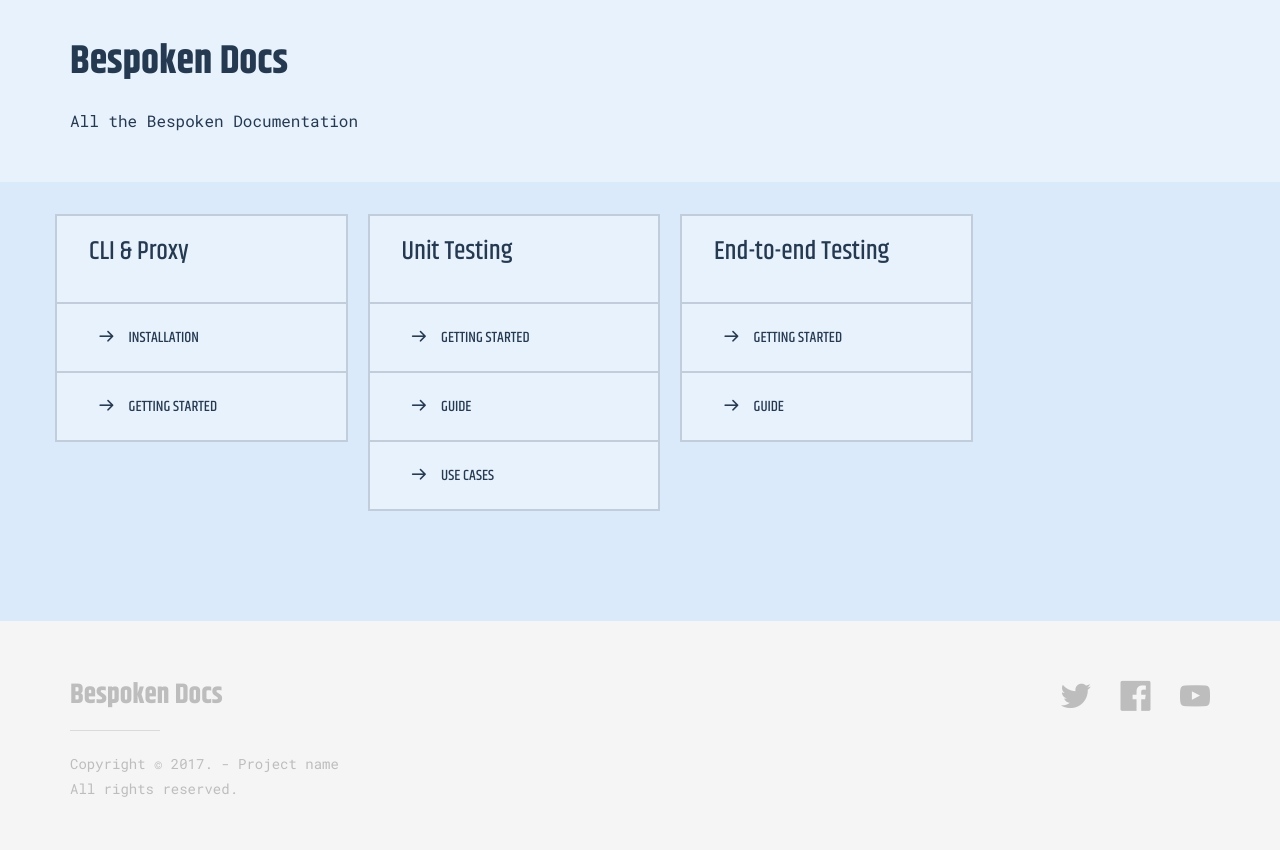
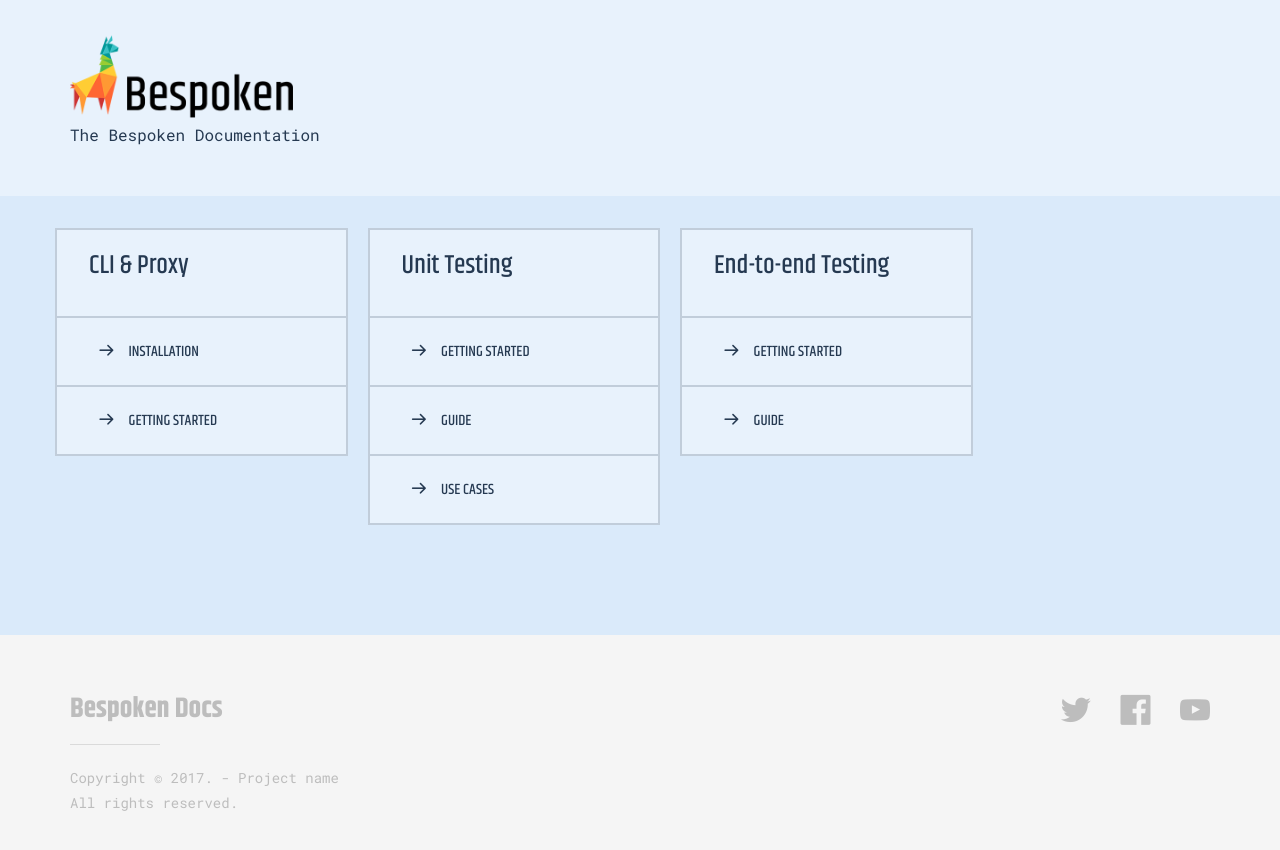
Before and after one commit to bespoken/bespoken-docs, a Jekyll site: the page built from index.md, in a window 1280 px wide. Shown: the top 850 px of the page. Built offline with Jekyll 4.4.1, drawn with Linux system fonts in a browser that asks for light colours; some web fonts are replaced.

Commit message:
More formatting on front page

```diff
--- a/_config.yml
+++ b/_config.yml
@@ -4,8 +4,7 @@ doks:
     color_theme: blue
     header:
         logo:
-            text: Bespoken Documentation
-            image: /assets/images/BespokenLogo-small.png
+            image: true
         nav:
             - item_name: CLI and Proxy
               item_url: '#'
--- a/doks-theme/_layouts/homepage.html
+++ b/doks-theme/_layouts/homepage.html
@@ -10,9 +10,7 @@
 					<div class="col-md-7">
 						<div class="align-container" data-mh>
 							<div class="align-inner">
-								{% if page.title %}
-									<h1 class="hero-subheader__title">{{ page.title }}</h1>
-								{% endif %}
+								<img src="{% if jekyll.environment == 'production' %}{{ site.doks.baseurl }}{% endif %}/doks-theme/assets/images/layout/logo.png">
 								{% if page.description %}
 									<p class="hero-subheader__desc">{{ page.description }}</p>
 								{% endif %}
--- a/doks-theme/_sass/components/_hero-subheader.scss
+++ b/doks-theme/_sass/components/_hero-subheader.scss
@@ -10,6 +10,10 @@
 
 	@media (min-width: $screen-sm-min) {
 		padding: 0 0 (10.3125rem - 1.25rem) 0;
+	}
+
+	img {
+		height: calc(5.625rem - 1px);
 	}
 
 	.btn {
--- a/index.md
+++ b/index.md
@@ -5,7 +5,7 @@ keywords:
 
 # Hero section
 title: Bespoken Docs
-description: All the Bespoken Documentation
+description: The Bespoken Documentation
 
 # Grid navigation
 grid_navigation:
```
Also changed, not shown: doks-theme/assets/images/layout/logo.png.
